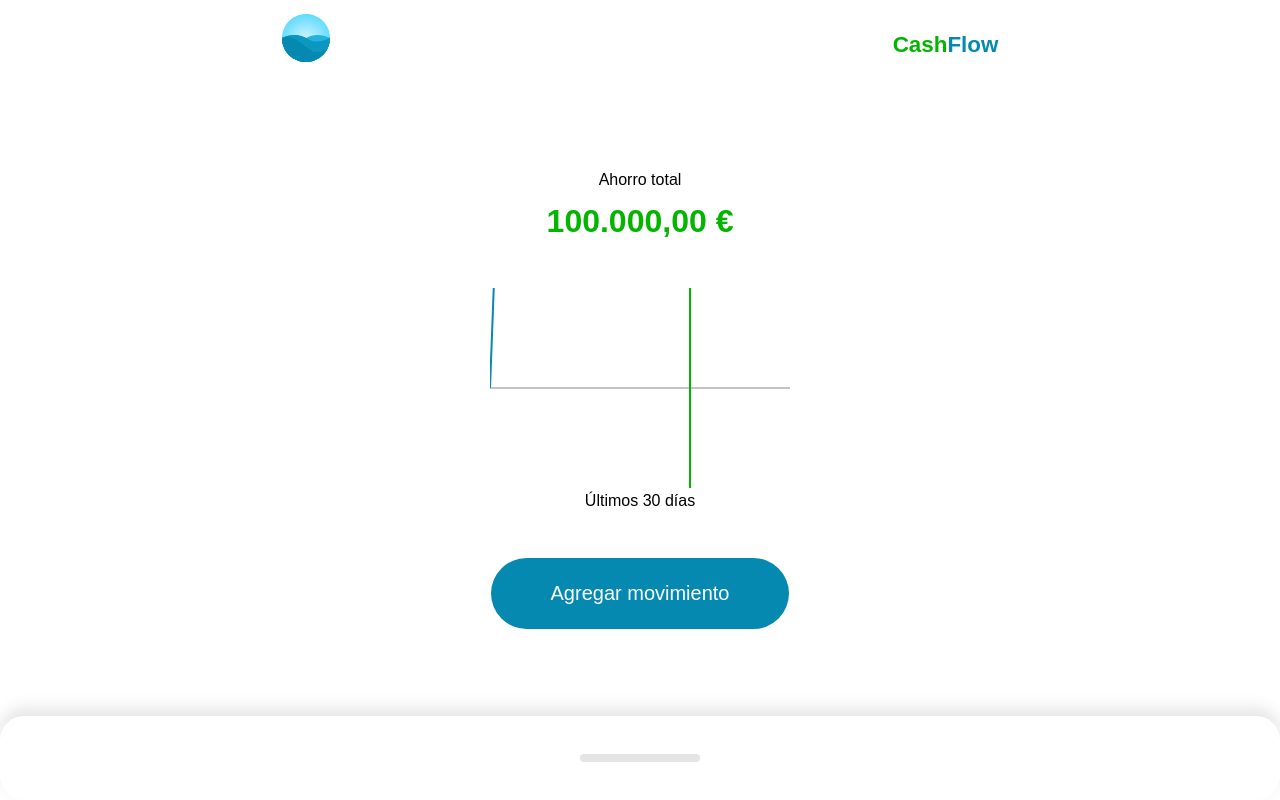
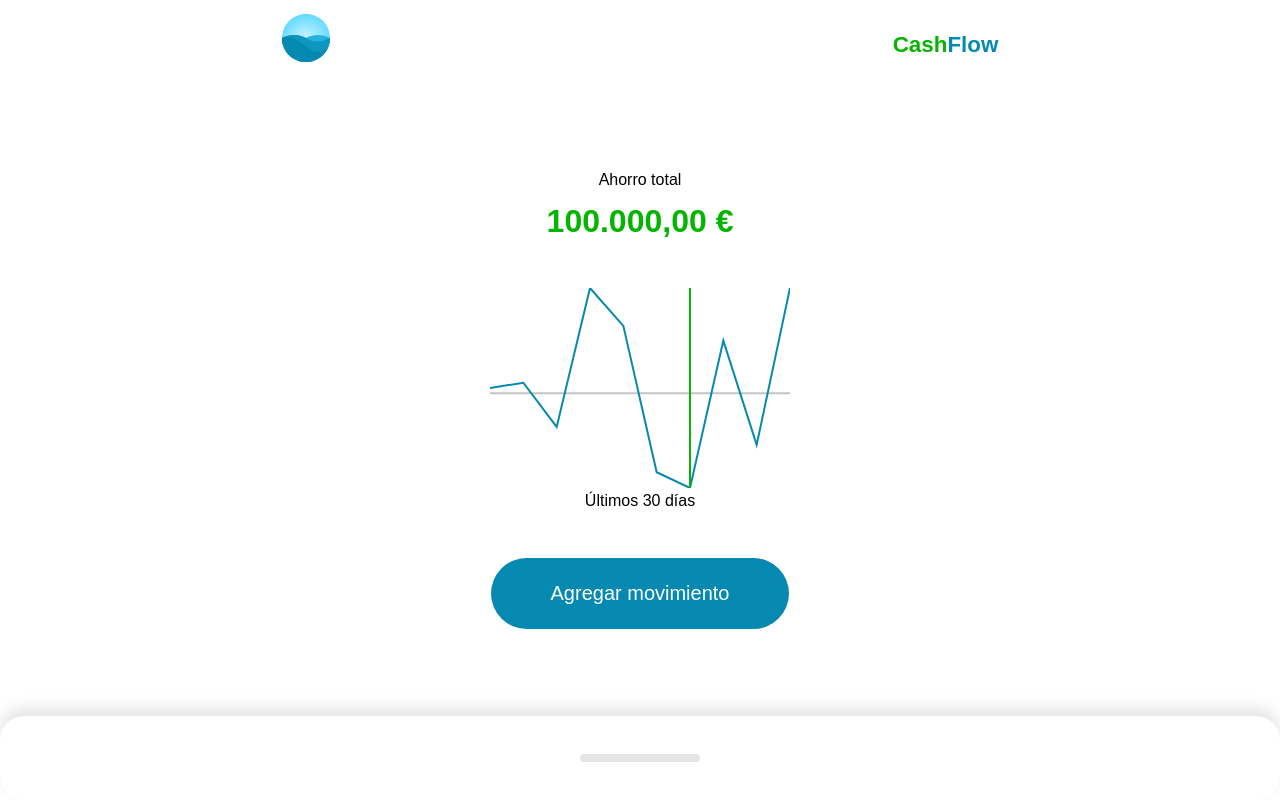
Before and after one commit to JuancaSalaG/PracticeVue, a Vue app: page / in a window 1280 px wide. Built offline with nearby package versions, Linux system fonts and the light colour scheme.

Commit message:
traducir monto a pixeles - clase 14

```diff
--- a/src/components/Home.vue
+++ b/src/components/Home.vue
@@ -45,7 +45,7 @@
         return {
             amount: null,
             label: null,
-            amounts: [100, -320, 1000, 640, -750, -900, 500, -490],
+            amounts: [100, -320, 1000, 640, -750, -900, 500, -490, 1000],
             movements: [
                 {
                     id: 0,
--- a/src/components/Resume/Graphic.vue
+++ b/src/components/Resume/Graphic.vue
@@ -7,9 +7,9 @@
                 stroke="#c4c4c4"
                 stroke-width="2"
                 x1="0"
-                y1="100"
+                :y1="zero"
                 x2="300"
-                y2="100"
+                :y2="zero"
             />
             <polyline
                 fill="none"
@@ -42,20 +42,26 @@
 
 const { amounts } = toRefs(props);
 
-const amountToPixels = () => {
+const amountToPixels = (amount) => {
     const min = Math.min(...amounts.value);
     const max = Math.max(...amounts.value);
 
-    return `${min},${max}`;
+    const amountAbs = amount + Math.abs(min);
+    const minMax = Math.abs(max) + Math.abs(min);
+
+    return 200 - (amountAbs * 100 / minMax ) * 2;
 };
+
+const zero = computed(() => {
+    return amountToPixels(0);
+});
 
 const points = computed(() => {
     const total = amounts.value.length;
 
-    return Array(total).fill(100).reduce((points, amount, i) => {
+    return amounts.value.reduce((points, amount, i) => {
         const x = (300 / total) * (i + 1);
-        const y = amountToPixels();
-        console.log('y', y);
+        const y = amountToPixels(amount);
         return `${points} ${x},${y}`;
     }, "0,100");
 });
```
